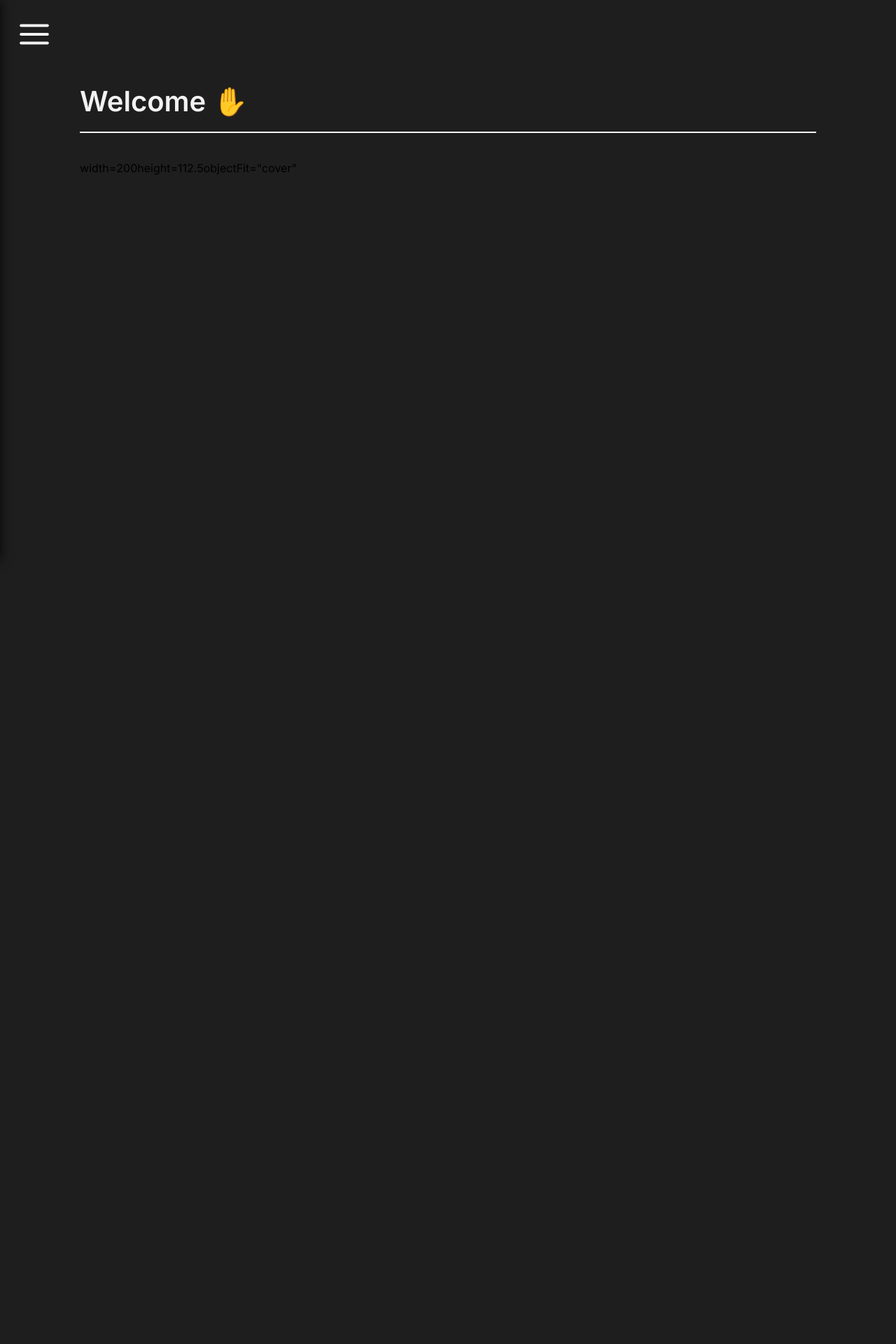
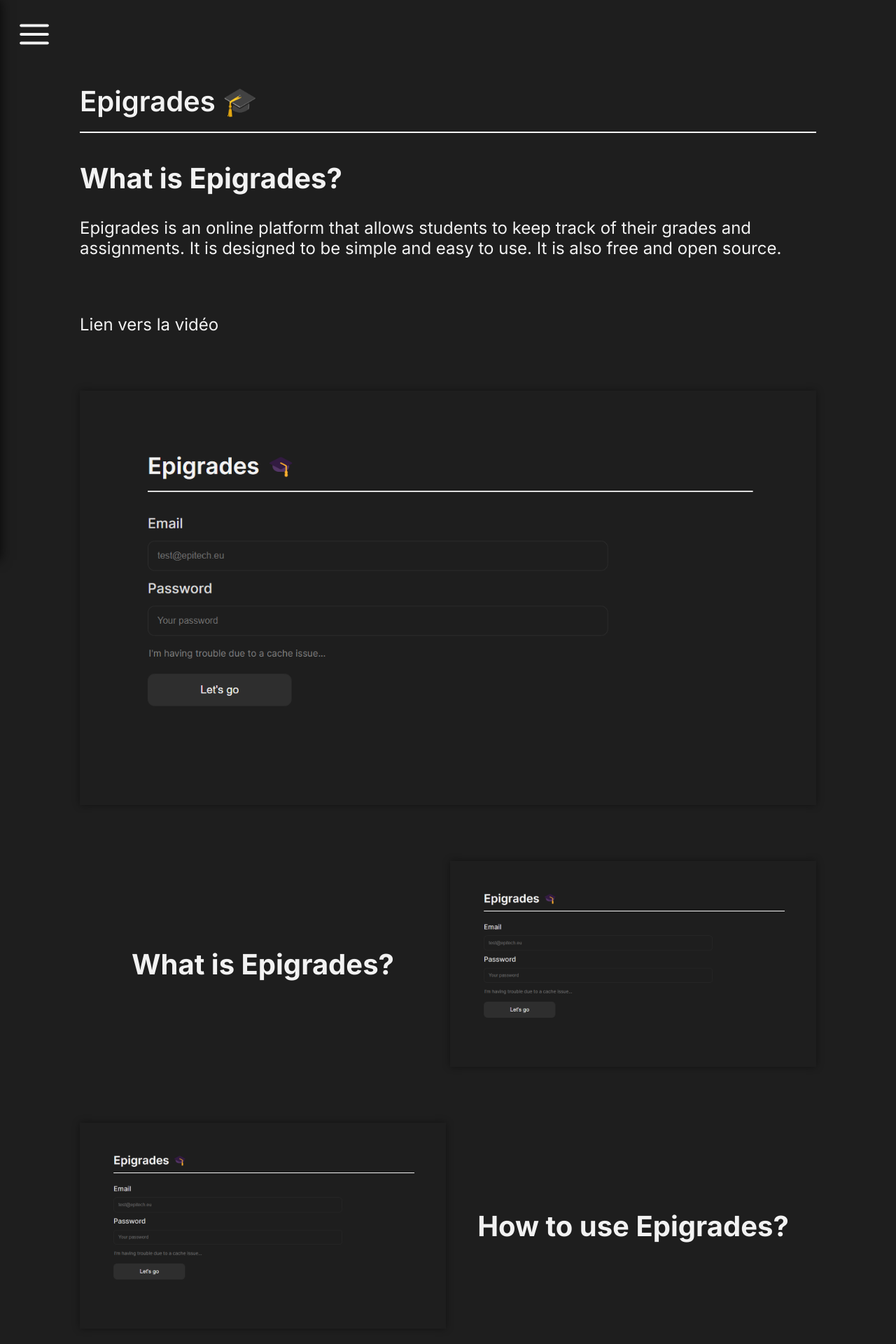
Before and after one commit to AlxisHenry/epigrades, a Next.js app: page / in a window 1280 px wide. Shown: the top 1920 px of the page at 70% size. Before the commit the page ends 800 px from the top, so only its background shows below. Built offline with nearby package versions, Linux system fonts and the light colour scheme.

Commit message:
fix: start tutorial

```diff
--- a/src/app/page.tsx
+++ b/src/app/page.tsx
@@ -1,19 +1,69 @@
 "use client";
 
-import "@/styles/pages/home.scss";
-
-import Link from "next/link";
+import "@/styles/pages/tutorial.scss";
 
 import { Layout, PageTitle } from "@/components";
+import Image from "next/image";
+
+const props = {
+  style: {
+    boxShadow: "0 0 10px 0 rgba(0, 0, 0, 0.4)",
+  },
+  width: 200,
+  height: 200 / (16 / 9),
+  layout: "responsive",
+  alt: "Profile Picture",
+};
 
 export default function Home() {
   return (
     <Layout>
-      <PageTitle parts={["Welcome ✋"]} />
-      <div>
-        width={200}
-          height={200 / (16 / 9)}
-          objectFit="cover"
+      <PageTitle parts={["Epigrades 🎓"]} />
+      <div className="tutorial">
+        <div className="text">
+          <h1>What is Epigrades?</h1>
+          <p>
+            Epigrades is an online platform that allows students to keep track
+            of their grades and assignments. It is designed to be simple and
+            easy to use. It is also free and open source.
+          </p>
+        </div>
+        <a href="">
+          Lien vers la vidéo
+        </a>
+        <Image {...props} src="/screenshots/online.png" />
+        <div className="grid">
+          <h1>What is Epigrades?</h1>
+          <Image {...props} src="/screenshots/online.png" />
+        </div>
+        <div className="grid">
+          <Image {...props} src="/screenshots/online.png" />
+          <h1>How to use Epigrades?</h1>
+        </div>
+        <div className="grid">
+          <h1>What is Epigrades?</h1>
+          <Image {...props} src="/screenshots/online.png" />
+        </div>
+        <div className="grid">
+          <Image {...props} src="/screenshots/online.png" />
+          <h1>How to use Epigrades?</h1>
+        </div>
+        <div className="grid">
+          <h1>What is Epigrades?</h1>
+          <Image {...props} src="/screenshots/online.png" />
+        </div>
+        <div className="grid">
+          <Image {...props} src="/screenshots/online.png" />
+          <h1>How to use Epigrades?</h1>
+        </div>
+        <div className="grid">
+          <h1>What is Epigrades?</h1>
+          <Image {...props} src="/screenshots/online.png" />
+        </div>
+        <div className="grid">
+          <Image {...props} src="/screenshots/online.png" />
+          <h1>How to use Epigrades?</h1>
+        </div>
       </div>
     </Layout>
   );
--- a/src/components/Sidebar.tsx
+++ b/src/components/Sidebar.tsx
@@ -2,7 +2,7 @@ import { useState } from "react";
 import { usePathname } from "next/navigation";
 import Link from "next/link";
 
-import { Home, Magic, Menu } from "@/components/icons";
+import { Info, Magic, Menu } from "@/components/icons";
 
 interface DropdownItem {
   route: string;
@@ -22,7 +22,7 @@ const items: Item[] = [
   {
     route: "/",
     text: "Guide",
-    icon: <Home />,
+    icon: <Info />,
   },
   {
     route: "/online",
--- a/src/components/icons/Info.tsx
+++ b/src/components/icons/Info.tsx
@@ -4,7 +4,6 @@ export function Info({ size = 48 }: Icon): JSX.Element {
   return (
     <svg
       xmlns="http://www.w3.org/2000/svg"
-      fill="currentColor"
       height={size}
       viewBox="0 -960 960 960"
       width={size}
--- a/src/styles/pages/home.scss
+++ /dev/null
@@ -1,53 +0,0 @@
-.description {
-  font-size: 1.5rem;
-  font-weight: 300;
-  line-height: 1.5;
-  margin-bottom: 3.5rem;
-  color: var(--contrast-primary);
-  text-align: justify;
-
-  .link {
-    font-weight: 500;
-    margin-left: 0.4rem;
-    margin-right: 0.4rem;
-    text-decoration: underline;
-
-    &:hover {
-      color: var(--contrast-secondary);
-    }
-  }
-}
-
-.links {
-  display: flex;
-  align-items: center;
-  justify-content: flex-end;
-  flex-wrap: wrap;
-  gap: 1rem;
-
-  .link {
-    flex: 1;
-    display: flex;
-    align-items: center;
-    gap: 0.5rem;
-    padding: 1rem;
-    border-radius: 0.25rem;
-    background-color: var(--contrast-primary);
-    color: var(--color-primary);
-    transition: all 0.3s ease-in-out;
-    font-size: 1.25rem;
-    font-weight: 500;
-    line-height: 1.5;
-    border: 1px solid var(--contrast-primary);
-
-    &:hover {
-      background-color: var(--color-primary);
-      color: var(--contrast-primary);
-      border: 1px solid var(--contrast-primary);
-    }
-
-    &:active {
-      background-color: var(--contrast-tertiary);
-    }
-  }
-}
--- /dev/null
+++ b/src/styles/pages/tutorial.scss
@@ -0,0 +1,54 @@
+.tutorial {
+  display: flex;
+  flex-direction: column;
+  gap: 5rem;
+  margin-bottom: 5rem;
+
+  a {
+    color: var(--contrast-primary);
+    font-size: 1.5rem;
+
+    &:hover {
+      color: var(--contrast-secondary);
+    }
+  }
+
+  .grid {
+    display: grid;
+    grid-template-columns: repeat(auto-fit, minmax(300px, 1fr));
+    grid-column-gap: 6px;
+    text-align: center;
+    grid-row-gap: 6px;
+    align-items: center;
+  }
+
+  .text {
+    display: flex;
+    flex-direction: column;
+    gap: 2rem;
+  }
+
+  h1,
+  h2,
+  h3,
+  h4,
+  h5,
+  h6 {
+    font-size: 2.5rem;
+    color: var(--contrast-primary);
+  }
+
+  p {
+    font-size: 1.5rem;
+    color: var(--contrast-primary);
+  }
+
+  span {
+    font-size: 1.5rem;
+    color: var(--contrast-primary);
+
+    &.highlight {
+      color: var(--primary);
+    }
+  }
+}
```
